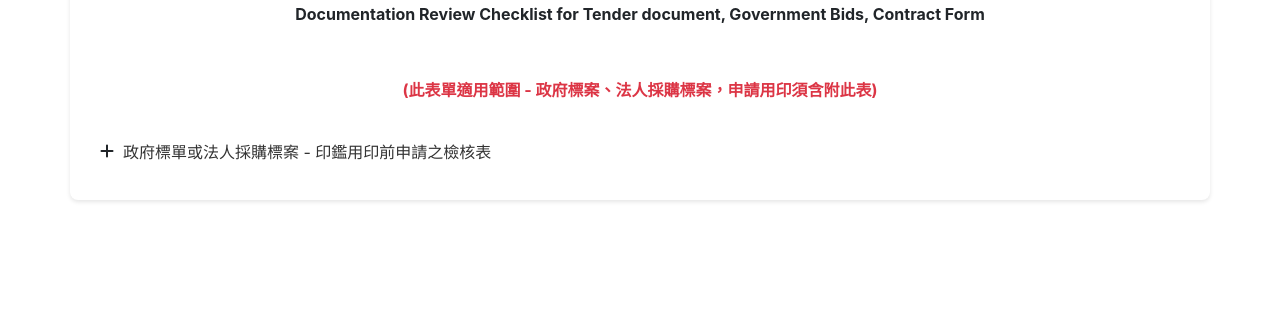
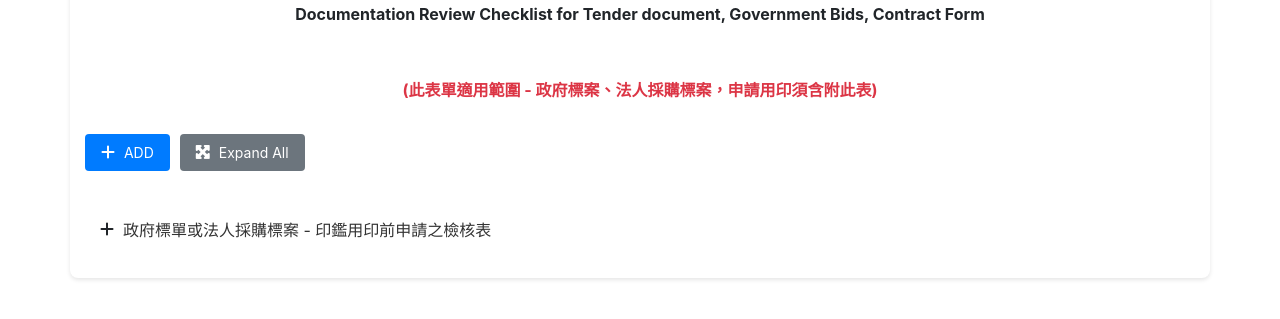
Before and after one commit to sakiman/FIN-2018-BC, a plain HTML site: page docs/index.html in a window 1280 px wide. Shown: the part 129-448 px from the top of the page. Drawn offline with nearby package versions, Linux system fonts and the light colour scheme.

Commit message:
修改JOSN "signlevel": "2" 為 "signlevel": "1-2"，並調整對應的 javascript 處理。 加上ADD和Expand All和Collapse All按鈕。

```diff
--- a/docs/FIN-208-BC.json
+++ b/docs/FIN-208-BC.json
@@ -15,7 +15,7 @@
       "signchildren": [
         {
           "show": "N",
-          "signlevel": "2",
+          "signlevel": "1-2",
           "Y/N/NA": null,
           "signer": null,
           "signdate": null,
@@ -42,7 +42,7 @@
           "signchildren": [
             {
               "show": "N",
-              "signlevel": "2",
+              "signlevel": "1-2",
               "Y/N/NA": null,
               "signer": null,
               "signdate": null,
@@ -69,7 +69,7 @@
               "signchildren": [
                 {
                   "show": "N",
-                  "signlevel": "2",
+                  "signlevel": "1-2",
                   "Y/N/NA": null,
                   "signer": null,
                   "signdate": null,
@@ -96,7 +96,7 @@
                   "signchildren": [
                     {
                       "show": "Y",
-                      "signlevel": "2",
+                      "signlevel": "1-2",
                       "Y/N/NA": null,
                       "signer": null,
                       "signdate": null,
@@ -124,7 +124,7 @@
                   "signchildren": [
                     {
                       "show": "N",
-                      "signlevel": "2",
+                      "signlevel": "1-2",
                       "Y/N/NA": null,
                       "signer": null,
                       "signdate": null,
@@ -151,7 +151,7 @@
                       "signchildren": [
                         {
                           "show": "N",
-                          "signlevel": "2",
+                          "signlevel": "1-2",
                           "Y/N/NA": null,
                           "signer": null,
                           "signdate": null,
@@ -178,7 +178,7 @@
                           "signchildren": [
                             {
                               "show": "Y",
-                              "signlevel": "2",
+                              "signlevel": "1-2",
                               "Y/N/NA": null,
                               "signer": null,
                               "signdate": null,
@@ -208,7 +208,7 @@
                       "signchildren": [
                         {
                           "show": "N",
-                          "signlevel": "2",
+                          "signlevel": "1-2",
                           "Y/N/NA": null,
                           "signer": null,
                           "signdate": null,
@@ -235,7 +235,7 @@
                           "signchildren": [
                             {
                               "show": "Y",
-                              "signlevel": "2",
+                              "signlevel": "1-2",
                               "Y/N/NA": null,
                               "signer": null,
                               "signdate": null,
@@ -263,7 +263,7 @@
                           "signchildren": [
                             {
                               "show": "Y",
-                              "signlevel": "2",
+                              "signlevel": "1-2",
                               "Y/N/NA": null,
                               "signer": null,
                               "signdate": null,
@@ -293,7 +293,7 @@
                       "signchildren": [
                         {
                           "show": "Y",
-                          "signlevel": "2",
+                          "signlevel": "1-2",
                           "Y/N/NA": null,
                           "signer": null,
                           "signdate": null,
@@ -325,7 +325,7 @@
               "signchildren": [
                 {
                   "show": "Y",
-                  "signlevel": "2",
+                  "signlevel": "1-2",
                   "Y/N/NA": null,
                   "signer": null,
                   "signdate": null,
@@ -355,7 +355,7 @@
           "signchildren": [
             {
               "show": "N",
-              "signlevel": "2",
+              "signlevel": "1-2",
               "Y/N/NA": null,
               "signer": null,
               "signdate": null,
@@ -382,7 +382,7 @@
               "signchildren": [
                 {
                   "show": "N",
-                  "signlevel": "2",
+                  "signlevel": "1-2",
                   "Y/N/NA": null,
                   "signer": null,
                   "signdate": null,
@@ -409,7 +409,7 @@
                   "signchildren": [
                     {
                       "show": "Y",
-                      "signlevel": "2",
+                      "signlevel": "1-2",
                       "Y/N/NA": null,
                       "signer": null,
                       "signdate": null,
@@ -437,7 +437,7 @@
                   "signchildren": [
                     {
                       "show": "Y",
-                      "signlevel": "2",
+                      "signlevel": "1-2",
                       "Y/N/NA": null,
                       "signer": null,
                       "signdate": null,
@@ -465,7 +465,7 @@
                   "signchildren": [
                     {
                       "show": "Y",
-                      "signlevel": "2",
+                      "signlevel": "1-2",
                       "Y/N/NA": null,
                       "signer": null,
                       "signdate": null,
@@ -493,7 +493,7 @@
                   "signchildren": [
                     {
                       "show": "Y",
-                      "signlevel": "2",
+                      "signlevel": "1-2",
                       "Y/N/NA": null,
                       "signer": null,
                       "signdate": null,
@@ -523,7 +523,7 @@
               "signchildren": [
                 {
                   "show": "N",
-                  "signlevel": "2",
+                  "signlevel": "1-2",
                   "Y/N/NA": null,
                   "signer": null,
                   "signdate": null,
@@ -550,7 +550,7 @@
                   "signchildren": [
                     {
                       "show": "Y",
-                      "signlevel": "2",
+                      "signlevel": "1-2",
                       "Y/N/NA": null,
                       "signer": null,
                       "signdate": null,
@@ -578,7 +578,7 @@
                   "signchildren": [
                     {
                       "show": "Y",
-                      "signlevel": "2",
+                      "signlevel": "1-2",
                       "Y/N/NA": null,
                       "signer": null,
                       "signdate": null,
@@ -606,7 +606,7 @@
                   "signchildren": [
                     {
                       "show": "Y",
-                      "signlevel": "2",
+                      "signlevel": "1-2",
                       "Y/N/NA": null,
                       "signer": null,
                       "signdate": null,
--- a/docs/index.html
+++ b/docs/index.html
@@ -17,7 +17,10 @@
         <h6 class="text-center fw-bolder"><strong>Documentation Review Checklist for Tender document, Government Bids, Contract Form</strong></h6>
         <br><br>
         <h6 class="text-center text-danger mb-4 fw-bolder"><strong>(此表單適用範圍 - 政府標案、法人採購標案，申請用印須含附此表)</strong></h6>
-        <button id="addButton" class="btn btn-primary mb-3"><i class="fas fa-plus"></i> ADD</button>
+        <div class="button-group">
+            <button id="addButton" class="btn btn-primary mb-3"><i class="fas fa-plus"></i> ADD</button>
+            <button id="expandAllButton" class="btn btn-secondary mb-3"><i class="fas fa-expand-arrows-alt"></i> Expand All</button>
+        </div>
         <div id="treeView" class="tree-view"></div>
     </div>
     <script src="script.js"></script>
--- a/docs/script.js
+++ b/docs/script.js
@@ -4,6 +4,9 @@ document.addEventListener('DOMContentLoaded', async () => {
         const data = await response.json();
         const treeView = document.getElementById('treeView');
         renderTree(data, treeView);
+
+        // 添加展開/收合按鈕的事件監聽器
+        document.getElementById('expandAllButton').addEventListener('click', toggleAllNodes);
     } catch (error) {
         console.error('Error loading JSON:', error);
     }
@@ -42,7 +45,7 @@ function createSignItem(signChild, parentSelect = null) {
         const selectLabel = document.createElement('label');
         // 根據 signlevel 設定不同的標籤文字
         selectLabel.textContent = signChild.signlevel === "1" ? "初審:" :
-            signChild.signlevel === "2" ? "複審:" :
+            signChild.signlevel === "1-2" ? "複審:" :
                 "Y/N/NA:";
 
         const select = document.createElement('select');
@@ -289,6 +292,45 @@ function renderTree(node, parentElement, level = 0) {
     parentElement.appendChild(treeItem);
 }
 
+function toggleAllNodes() {
+    const expandAllButton = document.getElementById('expandAllButton');
+    const isExpanding = expandAllButton.innerHTML.includes('Expand');
+    const allToggleButtons = document.querySelectorAll('.toggle-btn');
+
+    allToggleButtons.forEach(btn => {
+        const icon = btn.querySelector('i');
+        const childrenContainer = btn.closest('.tree-item').querySelector('.node-content');
+        if (childrenContainer && icon) {
+            if (isExpanding) {
+                icon.className = 'fas fa-minus';
+                childrenContainer.classList.remove('hidden');
+            } else {
+                icon.className = 'fas fa-plus';
+                childrenContainer.classList.add('hidden');
+            }
+        }
+    });
+
+    // 更新按鈕文字和圖標
+    if (isExpanding) {
+        expandAllButton.innerHTML = '<i class="fas fa-compress-arrows-alt"></i> Collapse All';
+    } else {
+        expandAllButton.innerHTML = '<i class="fas fa-expand-arrows-alt"></i> Expand All';
+    }
+}
+
+function expandAllNodes() {
+    const allToggleButtons = document.querySelectorAll('.toggle-btn');
+    allToggleButtons.forEach(btn => {
+        const icon = btn.querySelector('i');
+        const childrenContainer = btn.closest('.tree-item').querySelector('.node-content');
+        if (childrenContainer && icon) {
+            icon.className = 'fas fa-minus';
+            childrenContainer.classList.remove('hidden');
+        }
+    });
+}
+
 // 初始化容器
 const container = document.createElement('div');
 container.className = 'tree-container';
--- a/docs/styles.css
+++ b/docs/styles.css
@@ -386,6 +386,42 @@ input.date-input:focus {
     background-color: #f5f5f5;
 }
 
+.button-group {
+    display: flex;
+    gap: 10px;
+    margin-bottom: 15px;
+}
+
+#addButton, #expandAllButton {
+    padding: 8px 16px;
+    border: none;
+    border-radius: 4px;
+    cursor: pointer;
+    font-size: 14px;
+}
+
+#addButton {
+    background-color: #007bff;
+    color: white;
+}
+
+#expandAllButton {
+    background-color: #6c757d;
+    color: white;
+}
+
+#addButton:hover {
+    background-color: #0056b3;
+}
+
+#expandAllButton:hover {
+    background-color: #545b62;
+}
+
+#addButton i, #expandAllButton i {
+    margin-right: 5px;
+}
+
 .btn {
     padding: 8px 16px;
     background-color: #4CAF50;
@@ -410,5 +446,21 @@ input.date-input:focus {
 }
 
 #addButton {
-    display: none;
+    display: block;
+    padding: 8px 16px;
+    background-color: #007bff;
+    color: white;
+    border: none;
+    border-radius: 4px;
+    cursor: pointer;
+    font-size: 14px;
+    margin-bottom: 15px;
 }
+
+#addButton:hover {
+    background-color: #0056b3;
+}
+
+#addButton i {
+    margin-right: 5px;
+}
```
